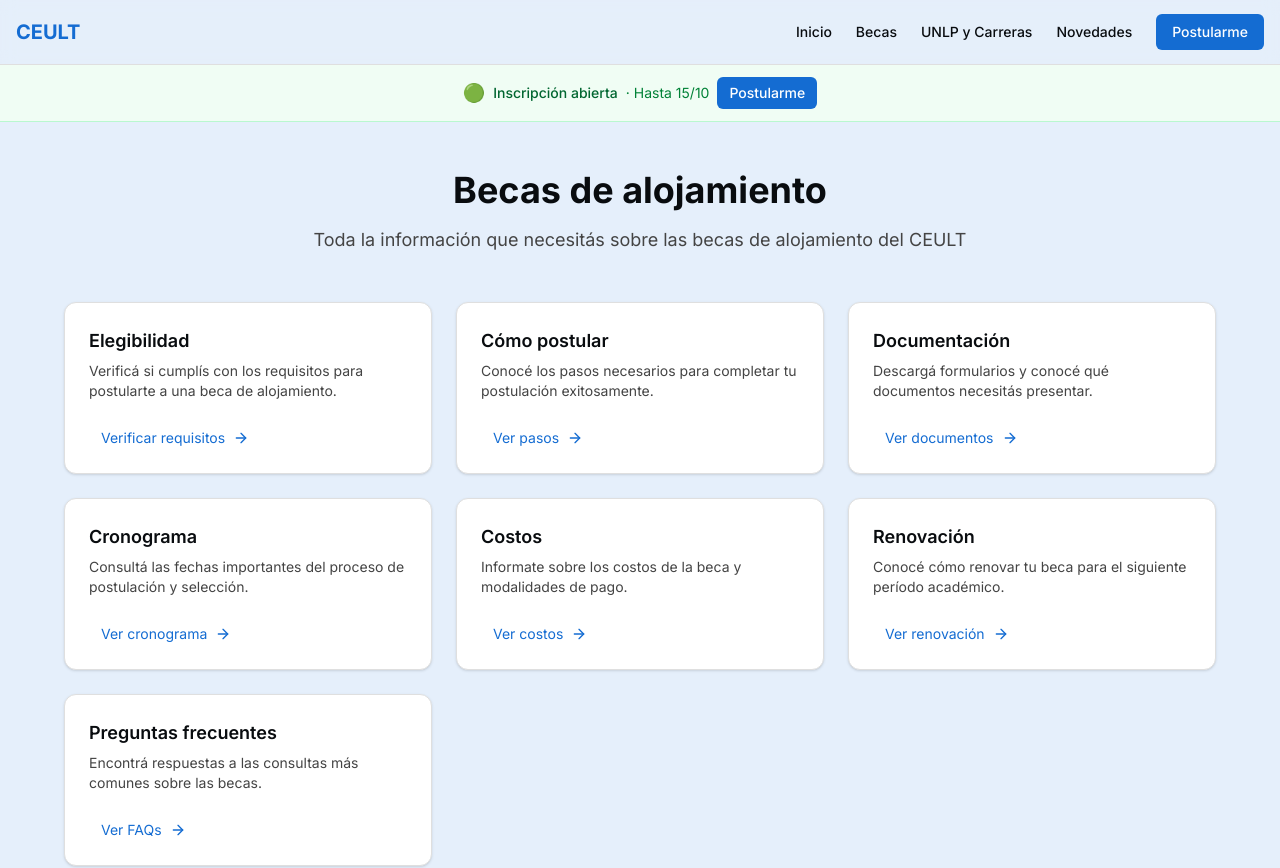
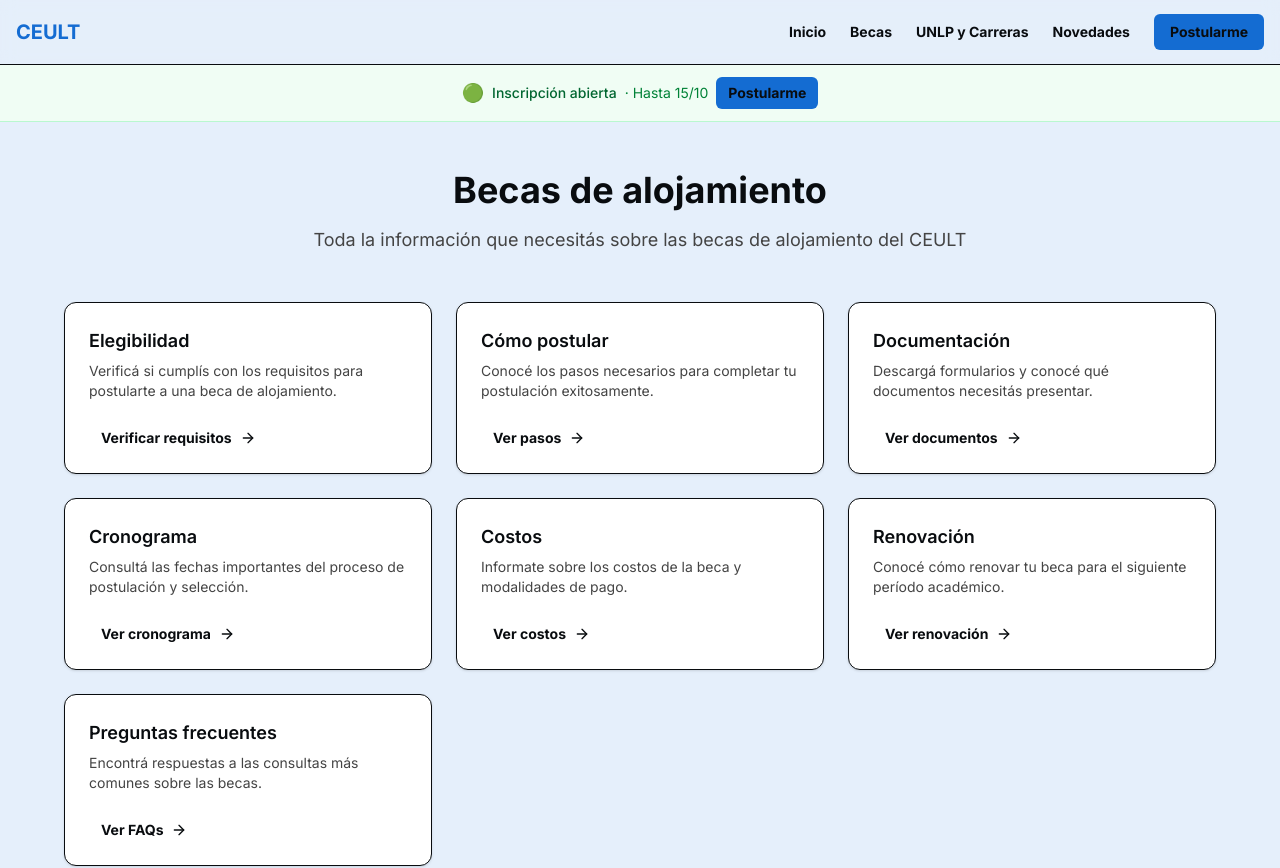
Before and after one commit to logiocoalan/v0-ceult, a Next.js app: page /becas in a window 1280 px wide. Shown: the top 868 px of the page. Built offline with nearby package versions, Linux system fonts and the light colour scheme.

Commit message:
Update globals.css

```diff
--- a/app/globals.css
+++ b/app/globals.css
@@ -1,70 +1,40 @@
 @import "tailwindcss";
 @import "tw-animate-css";
 
+/* Mantener el variant dark de Tailwind v4 */
 @custom-variant dark (&:is(.dark *));
 
+/* === Variables CEULT (de Web-CEULT/css/style.css) === */
 :root {
   --background: #e5effb;
   --foreground: #090c0f;
+
   --card: #ffffff;
   --card-foreground: #090c0f;
+
   --popover: #ffffff;
   --popover-foreground: #090c0f;
-  --primary: #146cd2;
+
+  --primary: #146cd2;                 /* color-acento */
   --primary-foreground: #ffffff;
-  --secondary: #eaeaea;
+
+  --secondary: #eaeaea;               /* color-secundario */
   --secondary-foreground: #090c0f;
+
   --muted: #f3f3f3;
   --muted-foreground: #444444;
+
   --accent: #146cd2;
   --accent-foreground: #ffffff;
-  --destructive: #EB341F;
+
+  --destructive: #EB341F;             /* color-boton-hover */
   --destructive-foreground: #ffffff;
-  --border: #dfdfdf;
+
+  --border: #dfdfdf;                  /* color-borde */
   --input: #dfdfdf;
   --ring: #146cd2;
- --chart-1: oklch(0.2 0.05 240);
- --chart-2: oklch(0.75 0.02 240);
- --chart-3: oklch(0.4 0.08 240);
- --chart-4: oklch(0.2 0.05 240);
- --chart-5: oklch(0.75 0.02 240);
- --radius: 0.5rem;
- --sidebar: oklch(0.97 0.01 240);
- --sidebar-foreground: oklch(0.2 0.05 240);
- --sidebar-primary: oklch(1 0 0);
- --sidebar-primary-foreground: oklch(0.2 0.05 240);
- --sidebar-accent: oklch(0.4 0.08 240);
- --sidebar-accent-foreground: oklch(1 0 0);
- --sidebar-border: oklch(0.85 0.005 240);
- --sidebar-ring: oklch(0.4 0.08 240);
 
-}
-
-.dark {
- --background: oklch(0.145 0 0);
- --foreground: oklch(0.985 0 0);
- --card: oklch(0.145 0 0);
- --card-foreground: oklch(0.985 0 0);
- --popover: oklch(0.145 0 0);
- --popover-foreground: oklch(0.985 0 0);
-  --primary: #146cd2;
-  --primary-foreground: #ffffff;
-  --secondary: #eaeaea;
-  --secondary-foreground: #090c0f;
- --muted: oklch(0.269 0 0);
- --muted-foreground: oklch(0.708 0 0);
-  --accent: #146cd2;
-  --accent-foreground: #ffffff;
-  --destructive: #EB341F;
-  --destructive-foreground: #ffffff;
-  --border: #dfdfdf;
-  --input: #dfdfdf;
-  --ring: #146cd2;
- --chart-1: oklch(0.488 0.243 264.376);
- --chart-2: oklch(0.696 0.17 162.48);
- --chart-3: oklch(0.769 0.188 70.08);
- --chart-4: oklch(0.627 0.265 303.9);
- --chart-5: oklch(0.645 0.246 16.439);
+  /* Opcionales (charts, sidebar) si algunos componentes los usan */
   --sidebar: oklch(0.205 0 0);
   --sidebar-foreground: oklch(0.985 0 0);
   --sidebar-primary: oklch(0.488 0.243 264.376);
@@ -73,9 +43,24 @@
   --sidebar-accent-foreground: oklch(0.985 0 0);
   --sidebar-border: oklch(0.269 0 0);
   --sidebar-ring: oklch(0.439 0 0);
-
 }
 
+/* Modo oscuro: mantenemos contraste, pero respetamos acentos CEULT */
+.dark {
+  --primary: #146cd2;
+  --primary-foreground: #ffffff;
+  --secondary: #eaeaea;
+  --secondary-foreground: #090c0f;
+  --accent: #146cd2;
+  --accent-foreground: #ffffff;
+  --destructive: #EB341F;
+  --destructive-foreground: #ffffff;
+  --border: #dfdfdf;
+  --input: #dfdfdf;
+  --ring: #146cd2;
+}
+
+/* Mapear variables a tokens Tailwind v4 (@theme inline) */
 @theme inline {
   --color-background: var(--background);
   --color-foreground: var(--foreground);
@@ -96,30 +81,69 @@
   --color-border: var(--border);
   --color-input: var(--input);
   --color-ring: var(--ring);
-  --color-chart-1: var(--chart-1);
-  --color-chart-2: var(--chart-2);
-  --color-chart-3: var(--chart-3);
-  --color-chart-4: var(--chart-4);
-  --color-chart-5: var(--chart-5);
-  --radius-sm: calc(var(--radius) - 4px);
-  --radius-md: calc(var(--radius) - 2px);
-  --radius-lg: var(--radius);
-  --radius-xl: calc(var(--radius) + 4px);
-  --color-sidebar: var(--sidebar);
-  --color-sidebar-foreground: var(--sidebar-foreground);
-  --color-sidebar-primary: var(--sidebar-primary);
-  --color-sidebar-primary-foreground: var(--sidebar-primary-foreground);
-  --color-sidebar-accent: var(--sidebar-accent);
-  --color-sidebar-accent-foreground: var(--sidebar-accent-foreground);
-  --color-sidebar-border: var(--sidebar-border);
-  --color-sidebar-ring: var(--sidebar-ring);
 }
 
-@layer base {
-  * {
-    @apply border-border outline-ring/50;
+/* Reset y base mínimos */
+*, *::before, *::after { box-sizing: border-box; }
+html, body { height: 100%; }
+body {
+  margin: 0;
+  background: var(--background);
+  color: var(--foreground);
+  font-feature-settings: "liga" 1, "calt" 1;
+  text-rendering: optimizeLegibility;
 }
-  body {
-    @apply bg-background text-foreground;
+
+/* Tipografía por defecto */
+h1, h2, h3 { font-weight: 700; }
+h4, h5, h6 { font-weight: 600; }
+
+/* Utilidades CEULT para alinear con Web-CEULT (opt-in) */
+:root { --container-max: 1200px; }
+.ce-container {
+  max-width: min(var(--container-max), 100% - 2rem);
+  margin-inline: auto;
 }
+.section-tighter { padding-block: 2rem; }
+.section-regular { padding-block: 3rem; }
+.g-gap { gap: 1rem; }
+
+/* Links: comportamiento Web-CEULT */
+a {
+  color: var(--foreground);
+  text-decoration: none;
+  font-weight: 700;
 }
+a:hover { color: var(--destructive); }
+.nav a.active, .nav a[aria-current="page"] {
+  border-bottom: 2px solid var(--destructive);
+}
+
+/* Botones */
+.btn-primary {
+  background: var(--primary);
+  color: var(--primary-foreground);
+  border: 1px solid var(--primary);
+}
+.btn-primary:hover {
+  background: var(--destructive);
+  border-color: var(--destructive);
+}
+.btn-outline {
+  background: transparent;
+  color: var(--foreground);
+  border: 1px solid var(--border);
+}
+.btn-outline:hover {
+  color: var(--destructive);
+  border-color: var(--destructive);
+}
+
+/* Tarjetas/Hero */
+.card-like {
+  background: var(--card);
+  color: var(--card-foreground);
+  border: 1px solid var(--border);
+  border-radius: 0.5rem;
+}
+.hero-soft { background: var(--background); }
```
Lines whose indentation alone changed are shown as unchanged.
